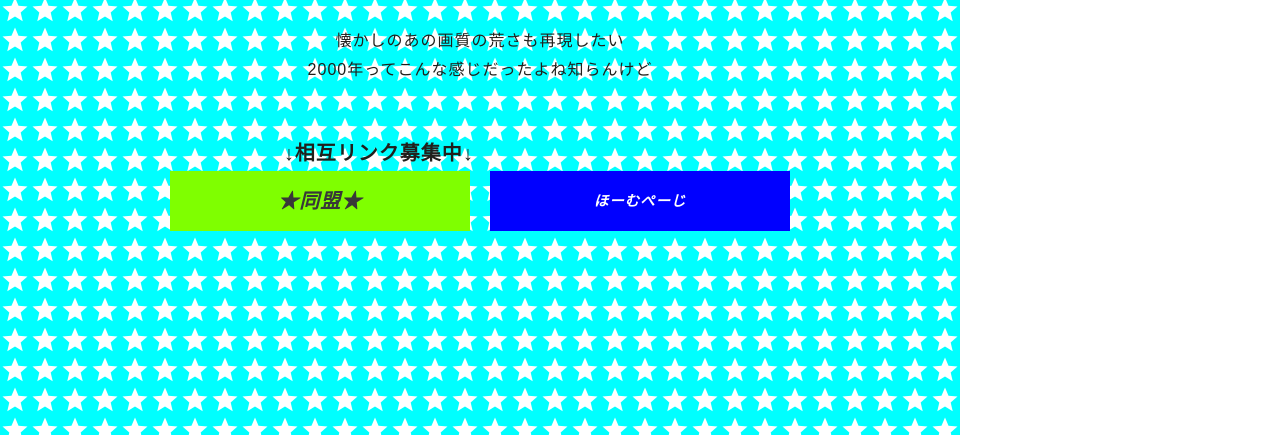
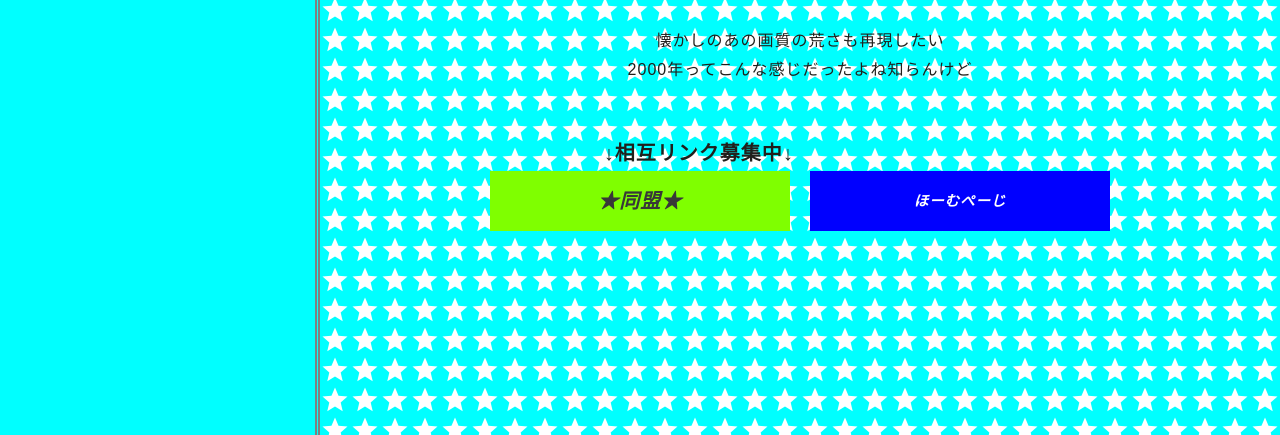
Before and after one commit to J22324/camp-website, a plain HTML site: page old.html in a window 1280 px wide. Shown: the part 365-800 px from the top of the page. Drawn offline with Linux system fonts and the light colour scheme.

Commit message:
Update css.css

```diff
--- a/css.css
+++ b/css.css
@@ -47,7 +47,13 @@ a:link, a:active, a:visited {
     height: 100vh;
 }
 
-
+#container_wrap .header{
+    width: 25%;
+    height: 100%;
+    position: relative;
+    background-color: aqua;
+    border-right: double 5px grey;
+}
 #container_wrap .contents{
     width: 75%;
     height: 100%;
```
